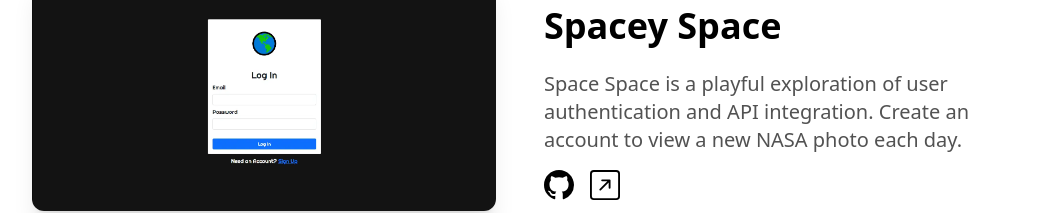
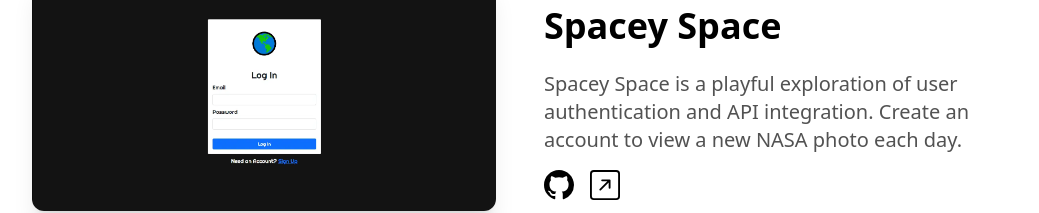
Before and after one commit to iamwillpursell/iamwillpursell-com, a Next.js app: page / in a window 1280 px wide. Shown: the part 2269-2482 px from the top of the page, without its empty margins (120-1159 px from the left). Built offline with nearby package versions, Linux system fonts and the light colour scheme.

Commit message:
Typo: Fixed typo in Spacey Space project description.

```diff
--- a/app/components/ProjectsSection.tsx
+++ b/app/components/ProjectsSection.tsx
@@ -16,7 +16,7 @@
   {
     name: "Spacey Space",
     description:
-      "Space Space is a playful exploration of user authentication and API integration. Create an account to view a new NASA photo each day.",
+      "Spacey Space is a playful exploration of user authentication and API integration. Create an account to view a new NASA photo each day.",
     image: "/spacey-space.webp",
     github: "https://github.com/iamwillpursell/Spacey-Space",
     link: "https://spacey-space.netlify.app/login/",
--- a/package.json
+++ b/package.json
@@ -10,7 +10,6 @@
   },
   "dependencies": {
     "@types/node": "18.15.3",
-    "@types/react": "18.0.28",
     "@types/react-dom": "18.0.11",
     "@vercel/analytics": "^0.1.11",
     "eslint": "8.36.0",
@@ -24,6 +23,7 @@
     "typescript": "4.9.5"
   },
   "devDependencies": {
+    "@types/react": "^19.0.12",
     "@types/react-scroll": "^1.8.6",
     "autoprefixer": "^10.4.14",
     "postcss": "^8.4.21",
```
Also changed, not shown: 1 other file (tests, documents, lock files or other folders).
